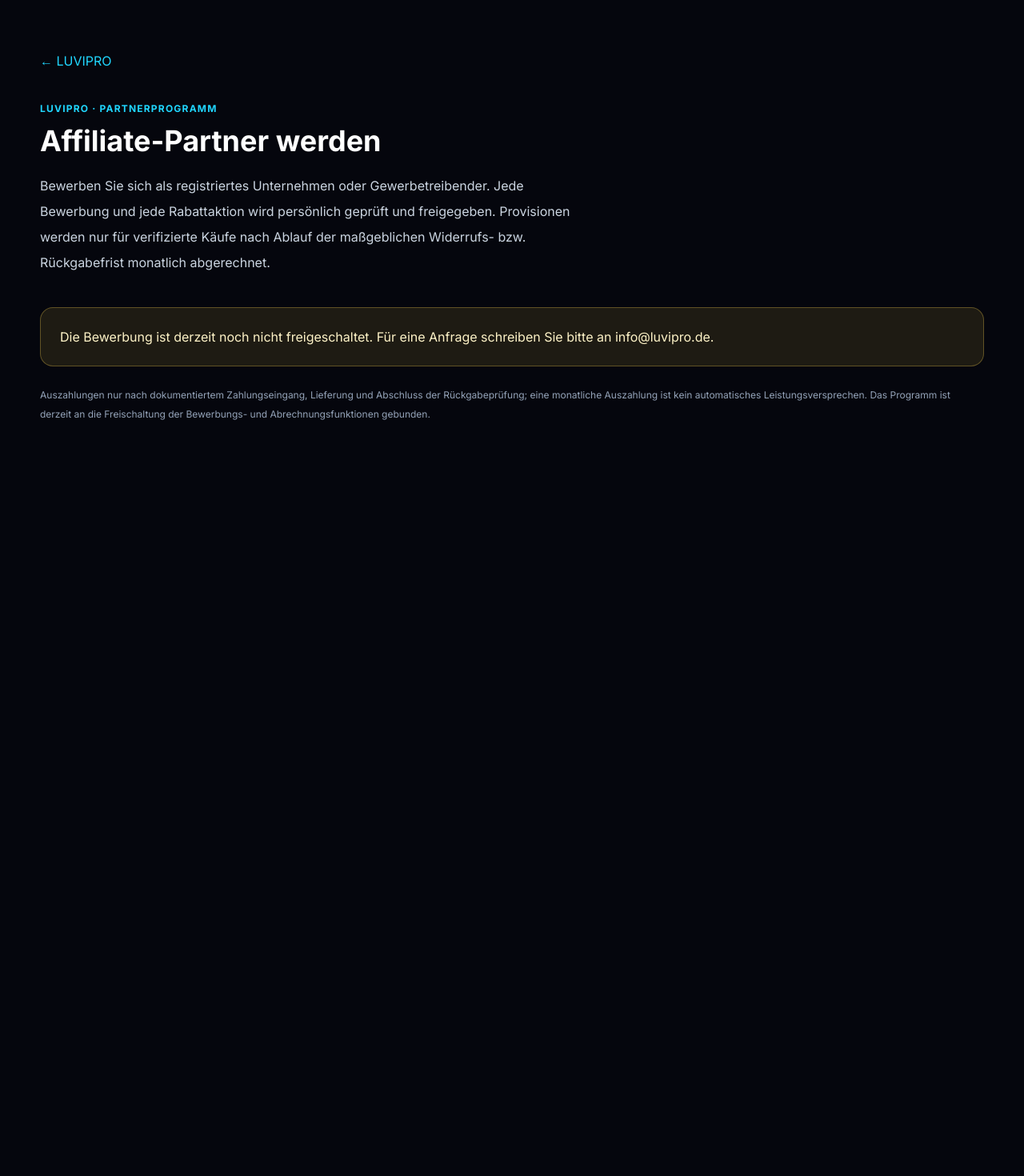
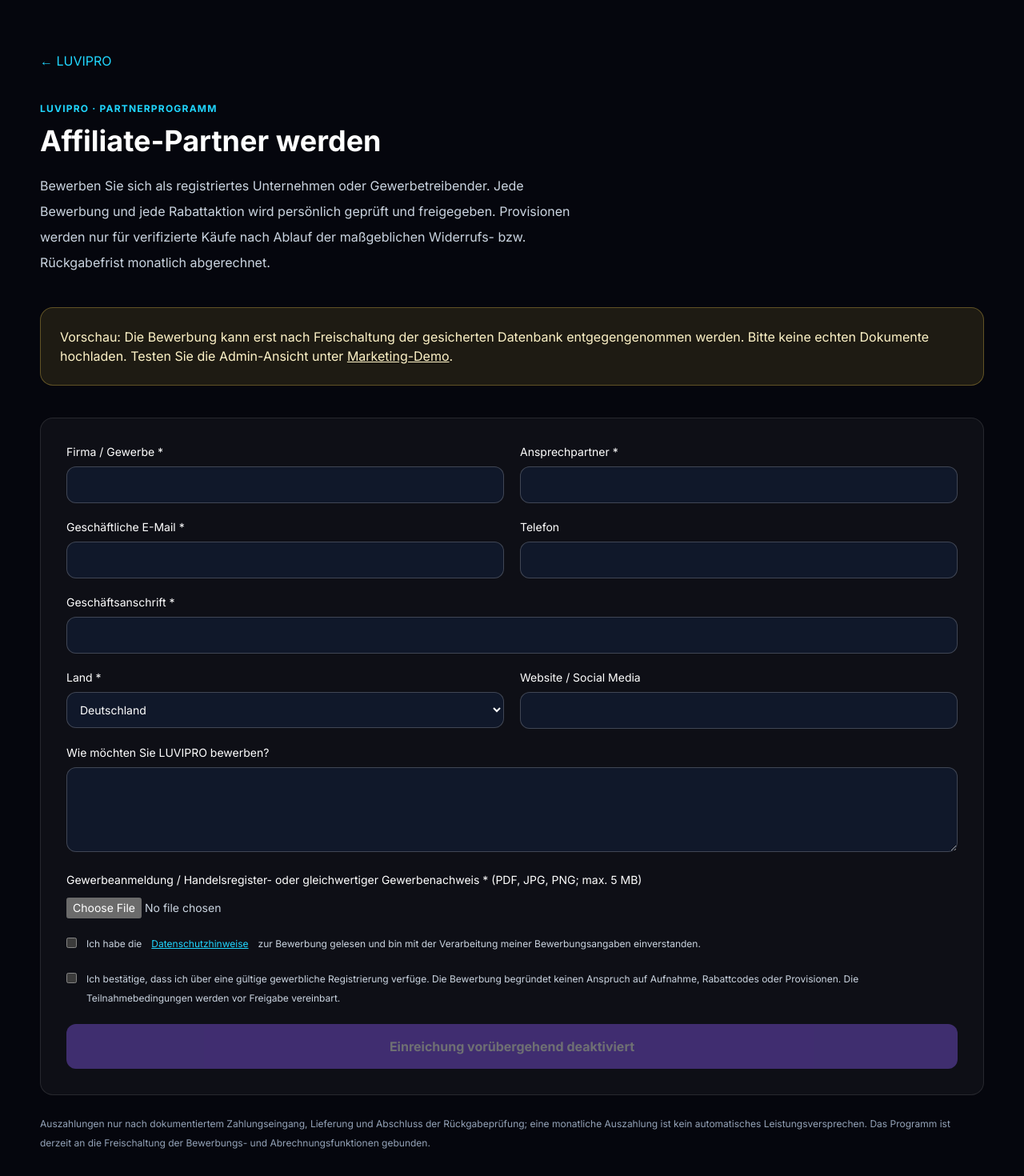
Before and after one commit to Diaa6969/luvipro-website, a Next.js app: page /affiliate in a window 1280 px wide. Shown: the top 1470 px of the page at 80% size. Before the commit the page ends 800 px from the top, so only its background shows below. Built offline with nearby package versions, Linux system fonts and the light colour scheme.

Commit message:
Prepare safe public test mode and Flutter admin document access

```diff
--- a/src/app/affiliate/page.tsx
+++ b/src/app/affiliate/page.tsx
@@ -10,7 +10,8 @@ export default async function AffiliatePage({searchParams}:{searchParams:Promise
   <p className="mt-10 text-xs font-bold uppercase tracking-widest text-pulse">LUVIPRO · Partnerprogramm</p>
   <h1 className="mt-3 text-4xl font-bold">Affiliate-Partner werden</h1>
   <p className="mt-5 max-w-2xl leading-8 text-slate-300">Bewerben Sie sich als registriertes Unternehmen oder Gewerbetreibender. Jede Bewerbung und jede Rabattaktion wird persönlich geprüft und freigegeben. Provisionen werden nur für verifizierte Käufe nach Ablauf der maßgeblichen Widerrufs- bzw. Rückgabefrist monatlich abgerechnet.</p>
-  {submitted==="1" ? <div role="status" className="mt-10 rounded-2xl border border-emerald-400/40 bg-emerald-500/10 p-6">Vielen Dank. Ihre Bewerbung wurde zur Prüfung aufgenommen. Eine Freigabe oder ein Rabattcode erfolgt nicht automatisch.</div> : !affiliateConfigured() ? <div className="mt-10 rounded-2xl border border-amber-300/30 bg-amber-300/10 p-6 text-amber-100">Die Bewerbung ist derzeit noch nicht freigeschaltet. Für eine Anfrage schreiben Sie bitte an info@luvipro.de.</div> :
+  {submitted==="1" ? <div role="status" className="mt-10 rounded-2xl border border-emerald-400/40 bg-emerald-500/10 p-6">Vielen Dank. Ihre Bewerbung wurde zur Prüfung aufgenommen. Eine Freigabe oder ein Rabattcode erfolgt nicht automatisch.</div> : <>
+   {!affiliateConfigured() && <div className="mt-10 rounded-2xl border border-amber-300/30 bg-amber-300/10 p-6 text-amber-100">Vorschau: Die Bewerbung kann erst nach Freischaltung der gesicherten Datenbank entgegengenommen werden. Bitte keine echten Dokumente hochladen. Testen Sie die Admin-Ansicht unter <Link href="/demo/marketing" className="underline">Marketing-Demo</Link>.</div>}
   <form action="/api/affiliate/apply" method="POST" encType="multipart/form-data" className="mt-10 grid gap-5 rounded-2xl border border-white/10 bg-white/[0.04] p-6 sm:grid-cols-2 sm:p-8">
    <input type="text" name="website_check" tabIndex={-1} autoComplete="off" className="hidden" aria-hidden="true" />
    <label className="text-sm">Firma / Gewerbe *<input name="company" required maxLength={160} className={input}/></label>
@@ -24,8 +25,8 @@ export default async function AffiliatePage({searchParams}:{searchParams:Promise
    <label className="text-sm sm:col-span-2">Gewerbeanmeldung / Handelsregister- oder gleichwertiger Gewerbenachweis * (PDF, JPG, PNG; max. 5 MB)<input type="file" name="registration" accept=".pdf,.png,.jpg,.jpeg,application/pdf,image/png,image/jpeg" required className="mt-3 block w-full text-sm text-slate-300"/></label>
    <label className="flex items-start gap-3 text-xs leading-6 text-slate-300 sm:col-span-2"><input type="checkbox" name="privacy" required className="mt-1" />Ich habe die <Link href="/datenschutz" className="text-pulse underline">Datenschutzhinweise</Link> zur Bewerbung gelesen und bin mit der Verarbeitung meiner Bewerbungsangaben einverstanden.</label>
    <label className="flex items-start gap-3 text-xs leading-6 text-slate-300 sm:col-span-2"><input type="checkbox" name="terms" required className="mt-1" />Ich bestätige, dass ich über eine gültige gewerbliche Registrierung verfüge. Die Bewerbung begründet keinen Anspruch auf Aufnahme, Rabattcodes oder Provisionen. Die Teilnahmebedingungen werden vor Freigabe vereinbart.</label>
-   <button type="submit" className="rounded-xl bg-violet-500 px-6 py-4 font-bold hover:bg-violet-400 sm:col-span-2">Bewerbung einreichen</button>
-  </form>}
+   <button disabled={!affiliateConfigured()} type="submit" className="rounded-xl bg-violet-500 px-6 py-4 font-bold hover:bg-violet-400 disabled:cursor-not-allowed disabled:opacity-40 sm:col-span-2">{affiliateConfigured() ? "Bewerbung einreichen" : "Einreichung vorübergehend deaktiviert"}</button>
+  </form></>}
   <p className="mt-6 text-xs leading-6 text-slate-400">Auszahlungen nur nach dokumentiertem Zahlungseingang, Lieferung und Abschluss der Rückgabeprüfung; eine monatliche Auszahlung ist kein automatisches Leistungsversprechen. Das Programm ist derzeit an die Freischaltung der Bewerbungs- und Abrechnungsfunktionen gebunden.</p>
  </div></main>;
 }
```
